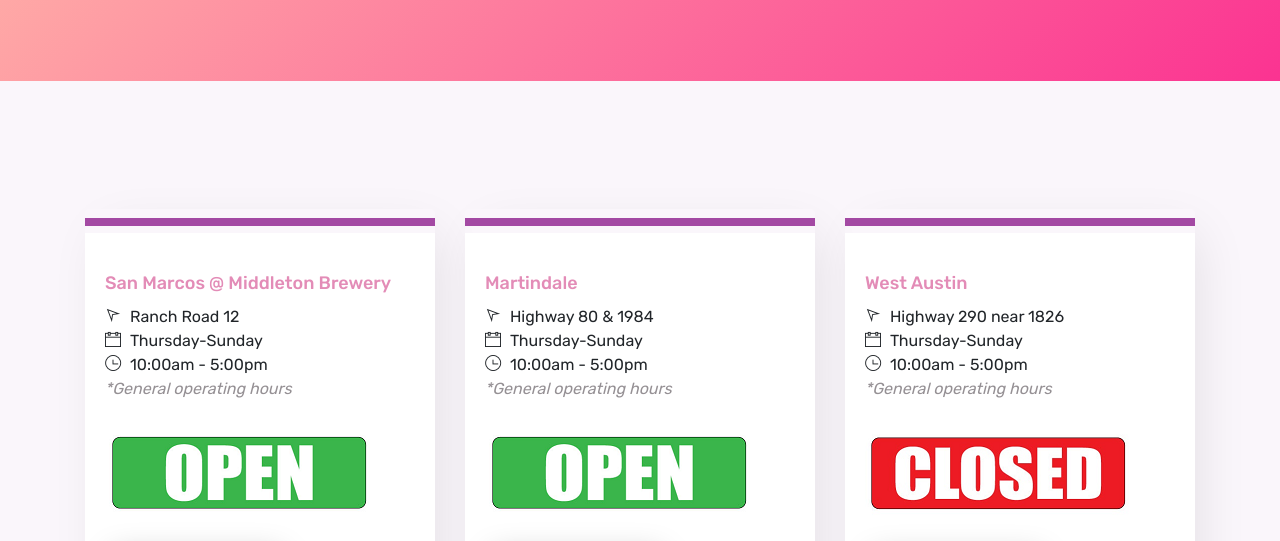
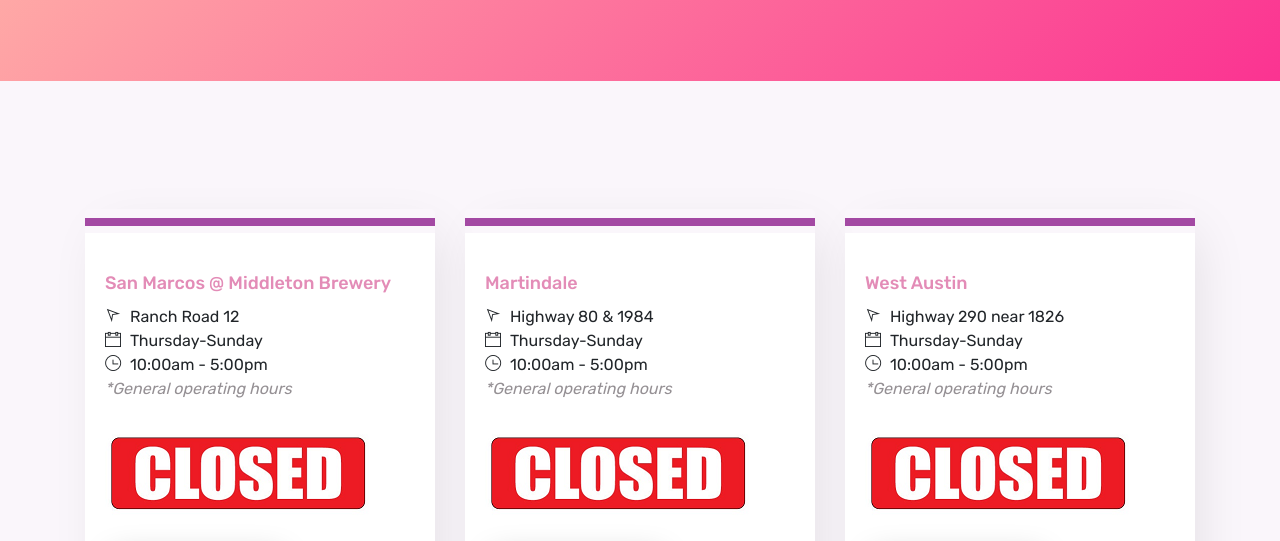
Before and after one commit to FredericksburgPeach/website, a plain HTML site: page stands.html in a window 1280 px wide. Shown: the part 235-776 px from the top of the page. Drawn offline with Linux system fonts and the light colour scheme.

Commit message:
Update stands.html

```diff
--- a/stands.html
+++ b/stands.html
@@ -104,7 +104,10 @@ URI     : https://colorlib.com
                                                 <p><i>*General operating hours</i></p>
 
                                         </ul>
-                                        <p><img src="images/open.png" alt="open"</p><br><br>
+
+
+                                     <p><img src="images/closed.png" alt="closed"</p><br><br>
+
 
                                                             <a href="https://www.google.com/maps/place/101+Oakwood+Loop,+San+Marcos,+TX+78666/@29.930884,-98.0738837,17z/data=!3m1!4b1!4m5!3m4!1s0x865b5f6bb090ae4f:0x7fbe805328bdf101!8m2!3d29.930884!4d-98.0716897" class="btn btn-light"><img src="images/map.png" alt="icon">Directions</a>
                                     </div>
@@ -126,7 +129,10 @@ URI     : https://colorlib.com
                                                 <li><span class="ti-time"></span> <a href="#"></a>10:00am - 5:00pm</li>
                                                 <p><i>*General operating hours</i></p>
                                         </ul>
-                                        <p><img src="images/open.png" alt="open"</p><br><br>
+
+
+                                              <p><img src="images/closed.png" alt="closed"</p><br><br>
+
 
                                                             <a href="https://www.google.com/maps/@29.8631786,-97.8706197,17z" class="btn btn-light"><img src="images/map.png" alt="icon">Directions</a>
                                     </div>
```
